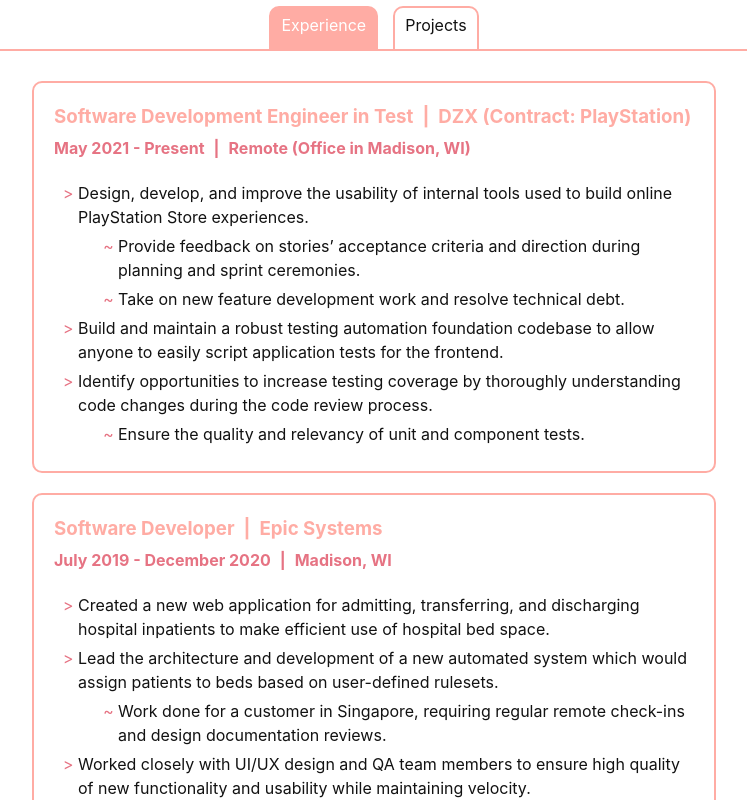
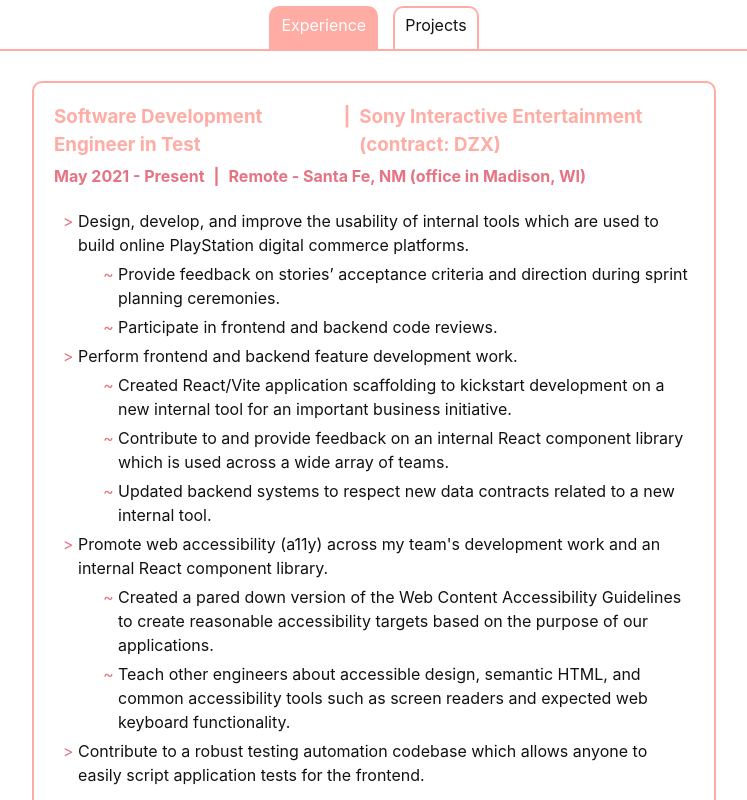
Before and after one commit to jacobspeicher/personal-website, a Preact app: page / in a window 1280 px wide. Shown: the part 280-1080 px from the top of the page, without its empty margins (266-1013 px from the left). Built offline with nearby package versions, Linux system fonts and the light colour scheme.

Commit message:
Updated links, experience, projects

```diff
--- a/src/app.tsx
+++ b/src/app.tsx
@@ -13,13 +13,13 @@
 			externalLink: true,
 		},
 		{
-			text: 'itch.io',
-			link: 'https://paetramon.itch.io',
+			text: 'linkedin',
+			link: 'https://linkedin.com/in/jacobspeicher',
 			externalLink: true,
 		},
 		{
-			text: 'linkedin',
-			link: 'https://linkedin.com/in/jacobspeicher',
+			text: 'itch.io',
+			link: 'https://paetramon.itch.io',
 			externalLink: true,
 		}
 	];
--- a/src/components/resume/experience/experience.json
+++ b/src/components/resume/experience/experience.json
@@ -1,35 +1,44 @@
 {
 	"experience": [
 		{
-			"company": "DZX (Contract: PlayStation)",
+			"company": "Sony Interactive Entertainment (contract: DZX)",
 			"title": "Software Development Engineer in Test",
 			"startDate": {
 				"year": 2021,
 				"month": 4
 			},
-			"location": "Remote (Office in Madison, WI)",
+			"location": "Remote - Santa Fe, NM (office in Madison, WI)",
 			"descriptions": [
 				{
-					"line": "Design, develop, and improve the usability of internal tools used to build online PlayStation Store experiences.",
+					"line": "Design, develop, and improve the usability of internal tools which are used to build online PlayStation digital commerce platforms.",
 					"sublines": [
-						"Provide feedback on stories’ acceptance criteria and direction during planning and sprint ceremonies.",
-						"Take on new feature development work and resolve technical debt."
+						"Provide feedback on stories’ acceptance criteria and direction during sprint planning ceremonies.",
+						"Participate in frontend and backend code reviews."
 					]
 				},
 				{
-					"line": "Build and maintain a robust testing automation foundation codebase to allow anyone to easily script application tests for the frontend."
+					"line": "Perform frontend and backend feature development work.",
+					"sublines": [
+						"Created React/Vite application scaffolding to kickstart development on a new internal tool for an important business initiative.",
+						"Contribute to and provide feedback on an internal React component library which is used across a wide array of teams.",
+						"Updated backend systems to respect new data contracts related to a new internal tool."
+					]
 				},
 				{
-					"line": "Identify opportunities to increase testing coverage by thoroughly understanding code changes during the code review process.",
+					"line": "Promote web accessibility (a11y) across my team's development work and an internal React component library.",
 					"sublines": [
-						"Ensure the quality and relevancy of unit and component tests."
+						"Created a pared down version of the Web Content Accessibility Guidelines to create reasonable accessibility targets based on the purpose of our applications.",
+						"Teach other engineers about accessible design, semantic HTML, and common accessibility tools such as screen readers and expected web keyboard functionality."
 					]
+				},
+				{
+					"line": "Contribute to a robust testing automation codebase which allows anyone to easily script application tests for the frontend."
 				}
 			]
 		},
 		{
 			"company": "Epic Systems",
-			"title": "Software Developer",
+			"title": "Full-Stack Software Developer",
 			"startDate": {
 				"year": 2019,
 				"month": 6
@@ -44,9 +53,12 @@
 					"line": "Created a new web application for admitting, transferring, and discharging hospital inpatients to make efficient use of hospital bed space."
 				},
 				{
-					"line": "Lead the architecture and development of a new automated system which would assign patients to beds based on user-defined rulesets.",
+					"line": "Performed the architecture and development of new features across the frontend and backend."
+				},
+				{
+					"line": "Lead research and development of a brand new product.",
 					"sublines": [
-						"Work done for a customer in Singapore, requiring regular remote check-ins and design documentation reviews."
+						"Remotely communicated designs and collected feedback from the Singapore-based customer."
 					]
 				},
 				{
--- a/src/components/resume/projects/projects.json
+++ b/src/components/resume/projects/projects.json
@@ -1,5 +1,51 @@
 {
 	"projects": [
+		{
+			"name": "jacobspeicher.com",
+			"link": "https://github.com/jacobspeicher/personal-website",
+			"languages": [
+				"Preact/TypeScript",
+				"Vite",
+				"Nginx"
+			],
+			"descriptions": [
+				{
+					"line": "Details my professional experience and personal projects with direct links to relevant GitHub repositories.",
+					"sublines": [
+						"Parses JSON data to programmatically create components with project and experience information (like this component)."
+					]
+				},
+				{
+					"line": "Hosted on personally managed DigitalOcean droplet and served using Nginx.",
+					"sublines": [
+						"Written in Typescript using Preact, a lightweight React alternative.",
+						"Automatically built using Vite and deployed to the server using GitHub Actions after commits to the project's main branch."
+					]
+				}
+
+			]
+		},
+		{
+			"name": "sarajenkinsartist.com",
+			"link": "https://github.com/jacobspeicher/sarajenkinsart",
+			"languages": [
+				"Preact/TypeScript",
+				"Vite",
+				"Nginx"
+			],
+			"descriptions": [
+				{
+					"line": "Highlights my partner's artwork along with providing an artist statement, biography, and contact information."
+				},
+				{
+					"line": "Hosted on personally managed DigitalOcean droplet and served using Nginx.",
+					"sublines": [
+						"Written in Typescript using Preact, a lightweight React alternative.",
+						"Automatically built using Vite and deployed to the server using GitHub Actions after commits to the project's main branch."
+					]
+				}
+			]
+		},
 		{
 			"name": "pAGE",
 			"link": "https://github.com/jacobspeicher/pAGE",
```
